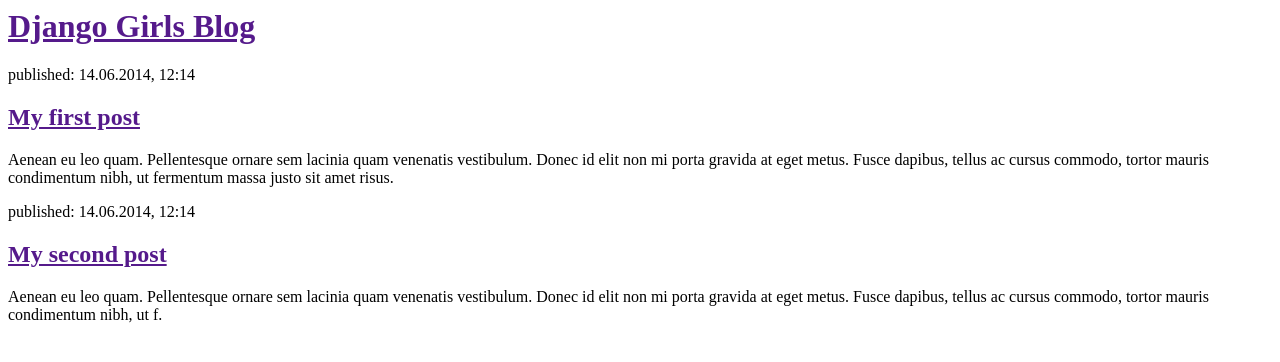
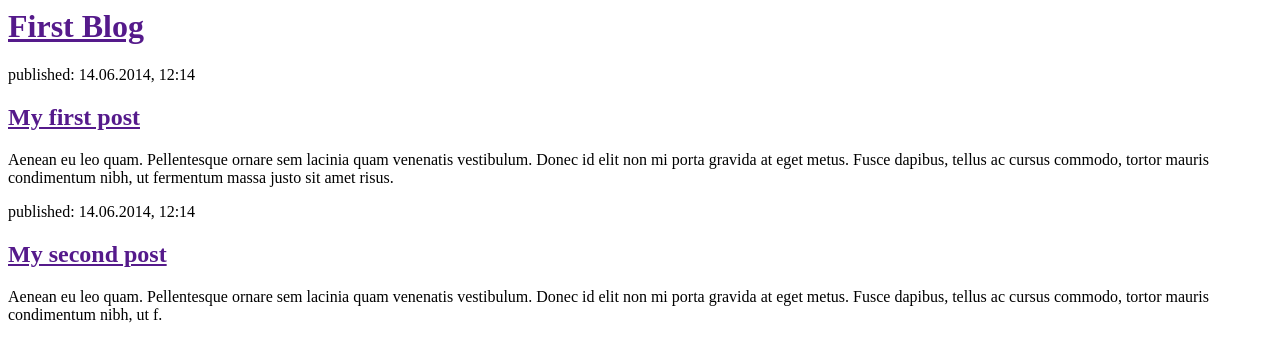
Before and after one commit to JosephWolf1986/Django---my-first-blog, a Django app: page / in a window 1280 px wide. Shown: the top 362 px of the page. Run offline with Django 3.2, Linux system fonts and the light colour scheme.

Commit message:
#some mod

```diff
--- a/blog/templates/blog/post_list.html
+++ b/blog/templates/blog/post_list.html
@@ -1,10 +1,10 @@
 <html>
     <head>
-        <title>Django Girls blog</title>
+        <title>First Django blog</title>
     </head>
     <body>
         <div>
-            <h1><a href="">Django Girls Blog</a></h1>
+            <h1><a href="">First Blog</a></h1>
         </div>
 
         <div>
```
